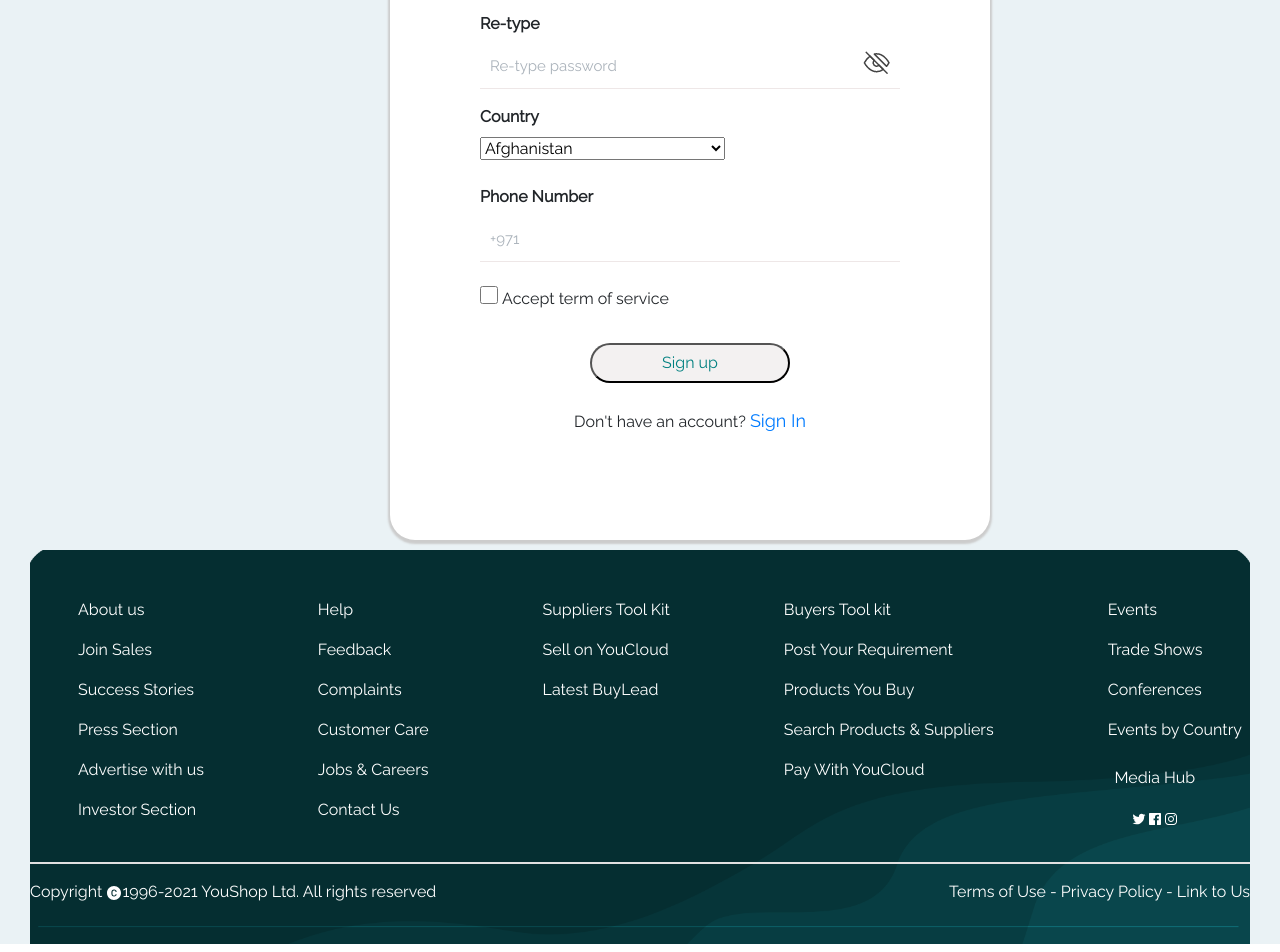
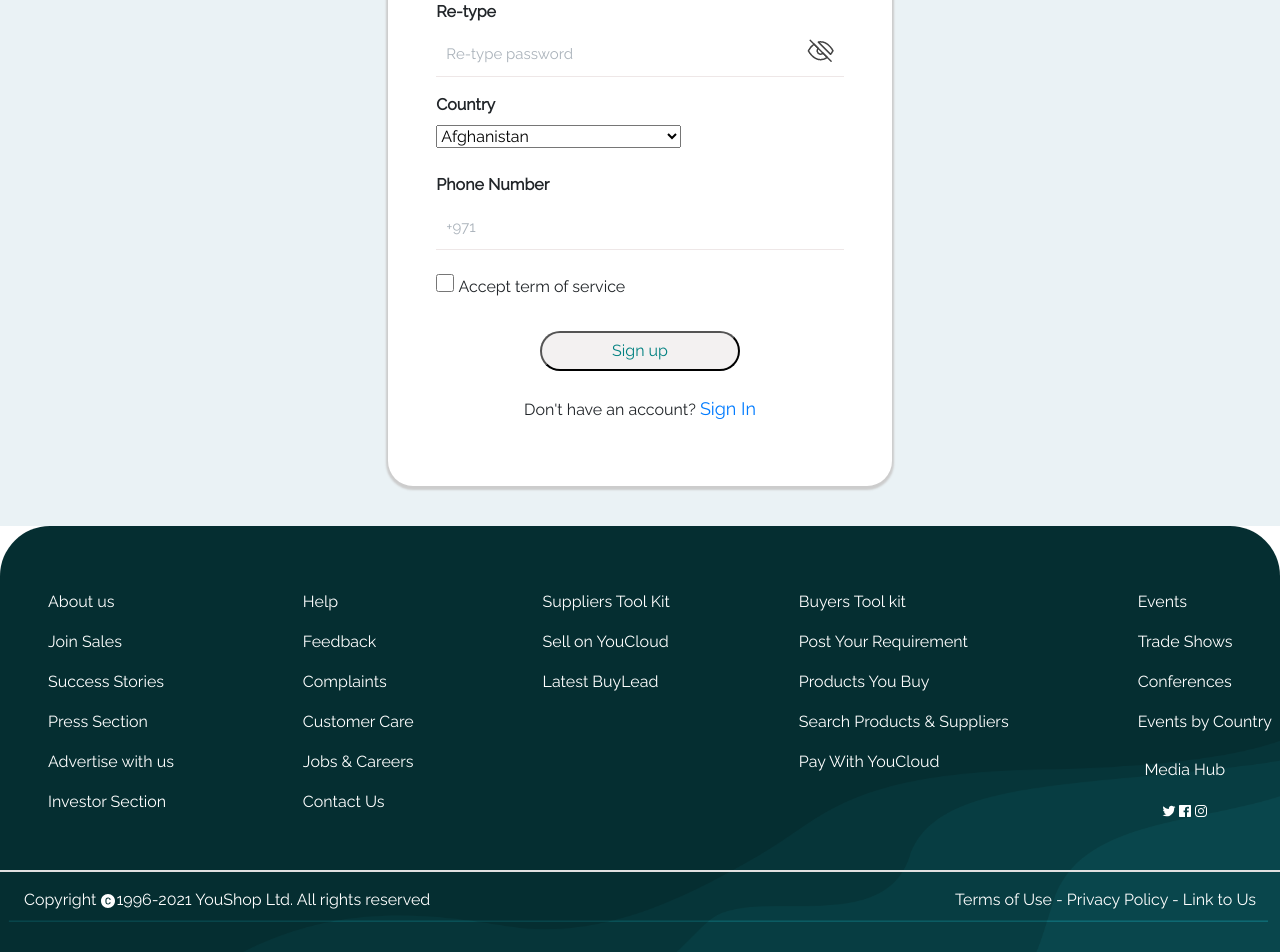
Before and after one commit to bibinprathap/Youcloud-1, a React (Create React App) app: page /SignIn in a window 1280 px wide. Shown: the part 613-1565 px from the top of the page. Built offline with nearby package versions, Linux system fonts and the light colour scheme.

Commit message:
Responcive design

```diff
--- a/src/Components/Footer/footer.css
+++ b/src/Components/Footer/footer.css
@@ -22,6 +22,8 @@ ul{
     -moz-background-size: cover;
     -o-background-size: cover;
     background-size: cover;
+    border-top-left-radius: 50px;
+    border-top-right-radius: 50px;
     width: 100%;
     padding: 40px 0px !important;
 }
--- a/src/Components/Footer/footer.js
+++ b/src/Components/Footer/footer.js
@@ -10,10 +10,10 @@ import { IoLogoFacebook, IoLogoInstagram } from 'react-icons/io';
 // }
 function footer() {
     return (
-        <div className="container-fluid">
+
             <div className="footer_background">
-                <div className="footer_content">
-                    <div className="list_1">
+                <div className="row footer_content py-3">
+                    <div className="col-12 col-md-auto list_1">
                         <ul>
                             <li>About us</li>
                             <li>Join Sales</li>
@@ -23,7 +23,7 @@ function footer() {
                             <li>Investor Section</li>
                         </ul>
                     </div>
-                    <div className="list_2">
+                    <div className="col-12 col-md-auto list_2">
                         <ul>
                             <li>Help</li>
                             <li>Feedback</li>
@@ -33,14 +33,14 @@ function footer() {
                             <li>Contact Us</li>
                         </ul>
                     </div>
-                    <div className="list_3">
+                    <div className="col-12 col-md-auto list_3">
                         <ul>
                             <li>Suppliers Tool Kit</li>
                             <li>Sell on YouCloud</li>
                             <li>Latest BuyLead</li>
                         </ul>
                     </div>
-                    <div className="list_4">
+                    <div className="col-12 col-md-auto list_4">
                         <ul>
                             <li>Buyers Tool kit</li>
                             <li>Post Your Requirement</li>
@@ -49,7 +49,7 @@ function footer() {
                             <li>Pay With YouCloud</li>
                         </ul>
                     </div>
-                    <div className="list_5">
+                    <div className="col-12 col-md-auto list_5">
                         <ul>
                             <li>Events</li>
                             <li>Trade Shows</li>
@@ -63,12 +63,12 @@ function footer() {
                     </div>
                 </div>
                 <hr />
-                <div className="copyright_content d-flex">
+                <div className="copyright_content d-flex px-4">
                     <span>Copyright <AiFillCopyrightCircle />1996-2021 YouShop Ltd. All rights reserved</span>
                     <span>Terms of Use - Privacy Policy - Link to Us</span>
                 </div>
             </div>
-        </div>
+
     )
 }
 
--- a/src/Components/Password_recovery/pwd.css
+++ b/src/Components/Password_recovery/pwd.css
@@ -12,9 +12,6 @@
 }
 
 
-.form_input{
-    width: 300px;
-}
 
 
 .pwd_recovery_form{
@@ -26,14 +23,14 @@
 }
 
 .form_border{
-    width: 700px;
+    /* width: 700px; */
     /* border: 1px solid red; */
     border-radius: 25px;
-    margin: 10px 0;
-    padding: 90px !important;
+    margin: 40px 0;
+    /* padding: 90px !important;    */
     background-color: white;
     box-shadow: 0 2px 2px 2px #ccc;
-    margin-left: 28%;
+    /* margin-left: 28%; */
 }
 
 .signin_func{
--- a/src/Components/Password_recovery/pwd.js
+++ b/src/Components/Password_recovery/pwd.js
@@ -9,8 +9,9 @@ class Password extends Component {
             <div>
                 <Nav />
                 <div className="container-fluid pwd_recovery_form">
-                    <section sytle={{ marginLeft: "30%" }}>
-                        <div className="form_border">
+                    <section className="row align-items-center justify-content-center">
+                    <div className=" col-12 col-md-8 col-xl-5">
+                    <div className="form_border p-3 p-md-5">
                             <div className="">
                                 <p className="recovery">Recover your password</p>
                                 <p className="instruct">Enter your email and we will send you instructions to generate a new password </p>
@@ -20,11 +21,12 @@ class Password extends Component {
                                     <label htmlFor="Email"><strong>Email address</strong></label><br />
                                     <input className="form_input" type="email" id="Email" name="email" placeholder="resetpassword@gmail.com"></input>
                                 </div>
-                                <div>
-                                    <button className="signin_func">Sign In</button>&nbsp;&nbsp;&nbsp;&nbsp;&nbsp;<a href="/SignIn">Back to Log In</a>
+                                <div className="d-flex justify-content-between align-items-center w-100 px-2 px-md-3 px-xl-5 flex-column flex-md-row">
+                                    <button className="signin_func">Sign In</button><a className="text-info my-2" href="/SignIn">Back to Log In</a>
                                 </div>
                             </form>
                         </div>
+                    </div>
                     </section>
                 </div>
                 <Footer />
--- a/src/Components/SignUp/signup.css
+++ b/src/Components/SignUp/signup.css
@@ -1,9 +1,9 @@
 .form_border_1{
 
-    width: 600px;
+    /* width: 600px;     */
     border-radius: 25px;
-    margin: 10px 0;
-    padding: 90px !important;
+    margin: 40px 0;
+    /* padding: 90px !important;    */
     background-color: white;
     box-shadow: 0 2px 2px 2px #ccc;
 }
--- a/src/Components/SignUp/signup.js
+++ b/src/Components/SignUp/signup.js
@@ -53,8 +53,9 @@ class signup extends Component {
             <div>
                 <Nav count={this.state.count}/>
             <div className="container-fluid signup_form">
-                <section style={{marginLeft:"30%"}}>
-                    <div className="form_border_1">
+                <section className="row align-items-center justify-content-center ">
+                    <div className=" col-12 col-sm-8 col-xl-5">
+                                    <div className="form_border_1 p-3 p-md-5">
                         <div>
                             <p className="Lets_get_started">Let's get started</p>
                             <p className="Stay_signed">Stay signed in with your account to make searching easier</p>
@@ -354,10 +355,11 @@ class signup extends Component {
                             </div>
                         </form>
                     </div>
-                </section>
-                <Footer />
+
+                    </div>
+        </section>
             </div>
-
+            <Footer />
             </div>
         );
     }
--- a/src/Components/Signin_2/Form2.css
+++ b/src/Components/Signin_2/Form2.css
@@ -1,7 +1,6 @@
 .nav-1{
     background-color:lightseagreen;
     width: 100%;
-    height: 25px;
 
 }
 
@@ -16,7 +15,7 @@
 .signin-1{
         background-color: #fff;
         box-shadow: 0 2px 2px 2px #00000021;
-        padding: 60px !important;
+        /* padding: 60px !important; */
         max-width: 550px !important;
         border-radius: 22px;
         margin: 30px 0px;
@@ -38,7 +37,7 @@
 .button-2a{
         background-color: white;
         border: 1px solid #dee2e6;
-        width: 405px;
+        /* max-width: 405px; */
         height: 74px;
         font-size: 15px;
 }
--- a/src/Components/Signin_3/Form3.css
+++ b/src/Components/Signin_3/Form3.css
@@ -32,11 +32,13 @@
     color: teal;
 }
 
-.form_border{
-    max-width: 600px;
+.form_border_3{
+    /* max-width: 600px; */
     border-radius: 25px;
-    margin: 50px auto;
-    padding: 50px !important;
+    margin: 40px 0;
+    box-shadow: 0 2px 2px 2px #ccc;
+    /* margin: 50px auto; */
+    /* padding: 50px !important; */
     background-color: white;
 }
 
--- a/src/Components/Signin_3/Form3.js
+++ b/src/Components/Signin_3/Form3.js
@@ -54,13 +54,16 @@ class Form3 extends Component {
 
     render() {
         return (
-            <div className="container-fluid">
+            <>
+               <Nav count={this.state.count} />
+            <div className="container-fluid form_background">
 
-                <div className="row">
-                    <Nav count={this.state.count} />
-                    <div className="form_background">
-                        <section>
-                            <div className="form_border">
+
+
+
+                        <section  className="row align-items-center justify-content-center">
+                            <div className=" col-12 col-sm-8 col-xl-5">
+                            <div className="form_border_3 p-3 p-md-5">
                                 <p className="welcome">Welcome Back !</p>
                                 <p className="stay">Stay signed in with your account to make searching easier</p><br />
                                 <form>
@@ -112,14 +115,17 @@ class Form3 extends Component {
                                     <p>Don't Have an Account?<a href="/Sign Up">&nbsp; Sign Up</a></p>
                                 </div>
                             </div>
-                        </section>
-                        <footer>
-                            <Footer />
-                        </footer>
-                    </div>
-                </div>
+
+                            </div>
+                   </section>
+
+
+
+
 
             </div>
+            <Footer />
+            </>
         );
     }
 }
```
Also changed, not shown: src/Components/Signin_2/Form2.js (+5 -5 lines), 1 other file (tests, documents, lock files or other folders).
